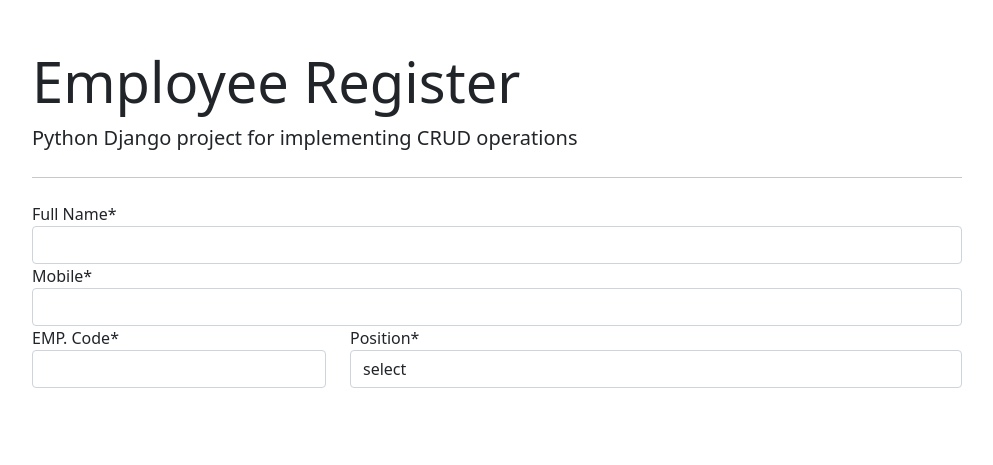
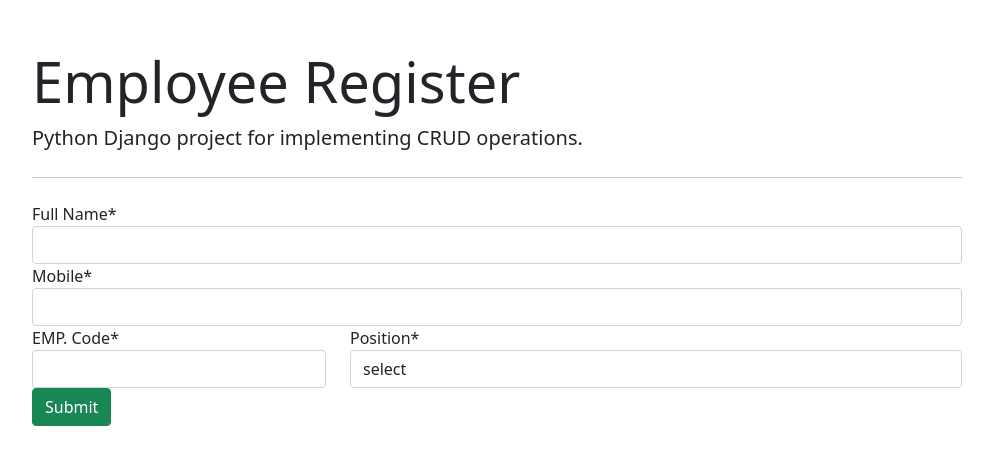
Before and after one commit to mv-faza/Django_CRUD_operations, a Django app: page /employee/ in a window 1280 px wide. Shown: the top 465 px of the page, without its empty margins (143-1136 px from the left). Run offline with Django 3.2, Linux system fonts and the light colour scheme; data that the repository does not hold is empty; some libraries are stand-ins or nearby versions.

Commit message:
add button  and stile

```diff
--- a/CRUD_with_Django/employee_register/templates/employee_register/base.html
+++ b/CRUD_with_Django/employee_register/templates/employee_register/base.html
@@ -6,7 +6,8 @@
     <meta http-equiv="X-UA-Compatible" content="ie-edge">
     <title>Employee Register</title>
     <link href="https://cdn.jsdelivr.net/npm/bootstrap@5.1.0/dist/css/bootstrap.min.css" rel="stylesheet" integrity="sha384-KyZXEAg3QhqLMpG8r+8fhAXLRk2vvoC2f3B09zVXn8CA5QIVfZOJ3BCsw2P0p/We" crossorigin="anonymous">
-    <link href="https://cdnjs.cloudflare.com/ajax/libs/font-awesome/5.15.4/css/all.min.css">
+    <script src="https://cdn.jsdelivr.net/npm/@popperjs/core@2.9.3/dist/umd/popper.min.js" integrity="sha384-eMNCOe7tC1doHpGoWe/6oMVemdAVTMs2xqW4mwXrXsW0L84Iytr2wi5v2QjrP/xp" crossorigin="anonymous"></script>
+<script src="https://cdn.jsdelivr.net/npm/bootstrap@5.1.0/dist/js/bootstrap.min.js" integrity="sha384-cn7l7gDp0eyniUwwAZgrzD06kc/tftFf19TOAs2zVinnD/C7E91j9yyk5//jjpt/" crossorigin="anonymous"></script>
 </head>
 
 <body>
@@ -14,7 +15,7 @@
         <div class="col-md-10 offset-md-1 mt-5">
             <div class="jumbotron">
                 <h1 class="display-4">Employee Register</h1>
-                <p class="lead font-italic">Python Django project for implementing CRUD operations</p>
+                <p class="lead">Python Django project for implementing CRUD operations.</p>
                 <hr class="my-4">
                 {% block content %}
                 {% endblock content %}
--- a/CRUD_with_Django/employee_register/templates/employee_register/employee_form.html
+++ b/CRUD_with_Django/employee_register/templates/employee_register/employee_form.html
@@ -14,5 +14,6 @@
                 {{form.position|as_crispy_field}}
             </div>
         </div>
+        <button type="submit" class="btn btn-success"><i class="fas fa-database"></i>Submit</button>
     </form>
     {% endblock content %}
```
